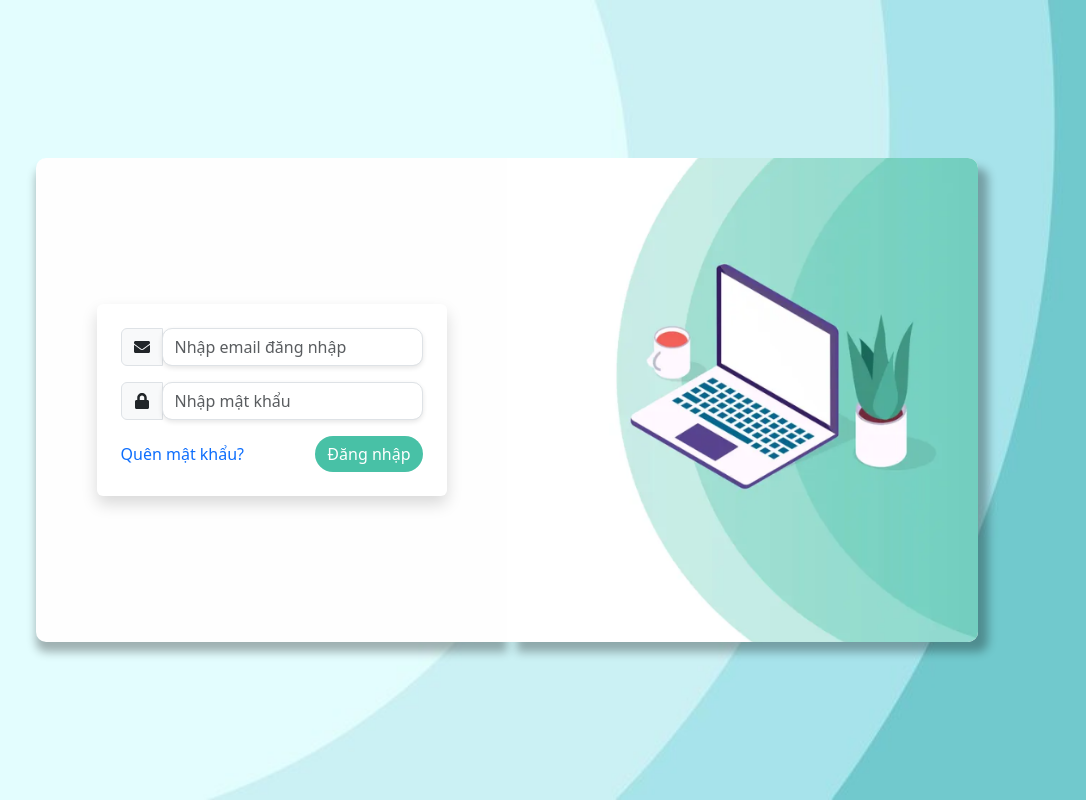
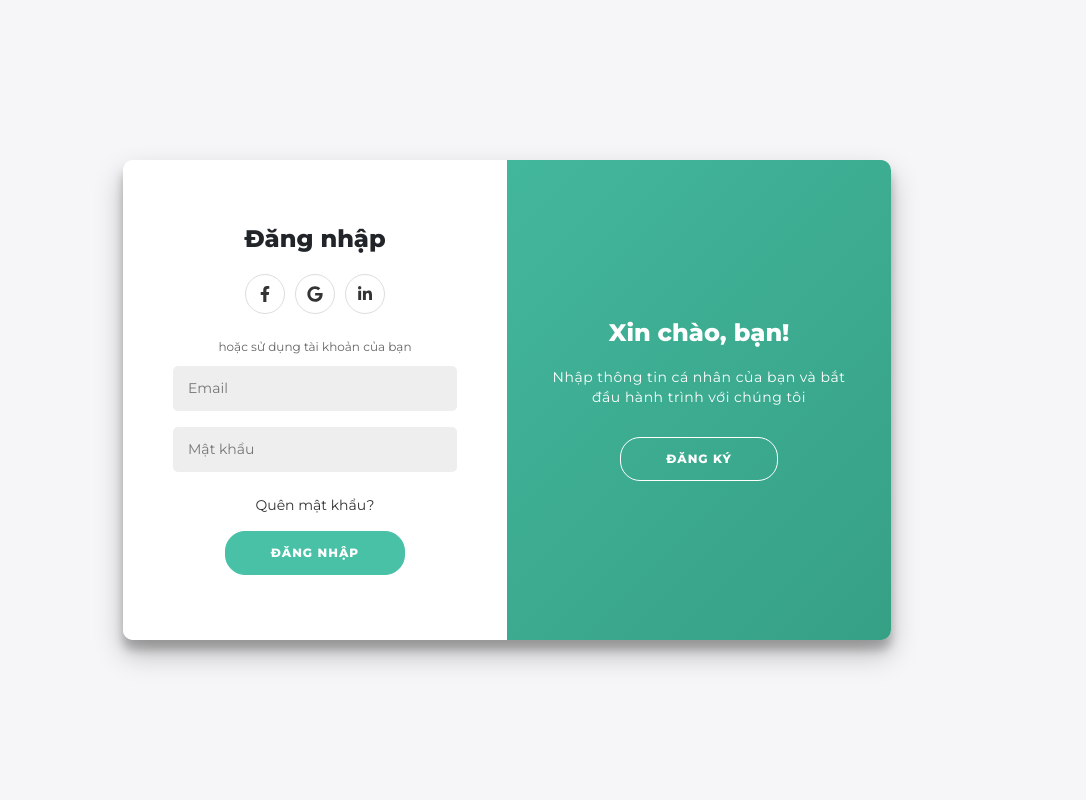
Before and after one commit to Tamnhhe/Warehouse-Management-System, a React (Create React App) app in the folder front-end/: page /login in a window 1280 px wide. Shown: the whole page, without its empty margins (133-1219 px from the left). Built offline with nearby package versions, Linux system fonts and the light colour scheme.

Commit message:
update fe login regis

```diff
--- a/front-end/src/Components/Login_Components/Login.js
+++ b/front-end/src/Components/Login_Components/Login.js
@@ -1,160 +1,428 @@
-// Nguyễn Đức Linh - HE170256 19/1/2025
 import React, { useState } from "react";
-import {
-  Container,
-  Row,
-  Col,
-  Form,
-  Button,
-  Alert,
-  InputGroup,
-} from "react-bootstrap";
-import { FaEnvelope, FaLock } from "react-icons/fa";
-import axios from "axios";
-import { useNavigate } from "react-router-dom";
+import { FaEnvelope, FaLock, FaFacebookF, FaGoogle, FaLinkedinIn } from "react-icons/fa";
 
 const Login = () => {
-  // Minh Phuong add navigate
-  const navigate = useNavigate();
   const [email, setEmail] = useState("");
   const [password, setPassword] = useState("");
   const [error, setError] = useState("");
   const [success, setSuccess] = useState(false);
+  const [isSignUp, setIsSignUp] = useState(false);
 
-  const handleSubmit = async (e) => {
-    e.preventDefault();
+  const handleSubmit = async () => {
     setError("");
     setSuccess(false);
 
+    if (!email || !password) {
+      setError("Vui lòng nhập đầy đủ thông tin!");
+      return;
+    }
+
     try {
+      // Simulate API call for demo
+      await new Promise(resolve => setTimeout(resolve, 1000));
+
+      // Replace with your actual API call
+      /*
       const response = await axios.post(
         "http://localhost:9999/authentication/login",
-        {
-          email,
-          password,
-        }
+        { email, password }
       );
       if (response.data) {
         const { token } = response.data;
-        localStorage.setItem("authToken", token);
+        // Note: localStorage not available in artifacts
+        // localStorage.setItem("authToken", token);
         setSuccess(true);
         setTimeout(() => navigate("/product"), 500);
       }
+      */
+
+      // Demo success
+      setSuccess(true);
+      setTimeout(() => {
+        console.log("Redirecting to product page...");
+      }, 500);
     } catch (err) {
-      setError(err.response?.data?.message || "Đăng nhập thất bại!");
+      setError("Đăng nhập thất bại!");
     }
   };
 
+  const toggleSignUp = () => {
+    setIsSignUp(!isSignUp);
+    setError("");
+    setSuccess(false);
+  };
+
   return (
-    <Container
-      fluid
-      className="vh-100 d-flex align-items-center justify-content-center"
-      style={{
-        background:
-          "url('/images/backgroundLogin.jpg') no-repeat center center / cover",
-      }}
-    >
-      <Row className="w-90 h-90">
-        <Col
-          md={6}
-          className="d-flex flex-column align-items-center justify-content-center p-4 h-95"
-          style={{
-            backgroundColor: "#FEFEFE",
-            boxShadow: "0px 10px 10px rgba(0,0,0,0.3)",
-            borderRadius: "10px 0 0 10px",
-          }}
-        >
-          <div
-            className="p-4 rounded shadow"
-            style={{
-              width: "100%",
-              maxWidth: "350px",
-              background: "#fff",
-              textAlign: "center",
-            }}
-          >
-            {error && <Alert variant="danger">{error}</Alert>}
-            {success && <Alert variant="success">Đăng nhập thành công!</Alert>}
-            <Form onSubmit={handleSubmit}>
-              <Form.Group className="mb-3">
-                <InputGroup>
-                  <InputGroup.Text>
-                    <FaEnvelope />
-                  </InputGroup.Text>
-                  <Form.Control
+    <div style={{
+      position: 'fixed',
+      top: 0,
+      left: 0,
+      width: '100vw',
+      height: '100vh',
+      display: 'flex',
+      alignItems: 'center',
+      justifyContent: 'center',
+      backgroundColor: '#f6f5f7',
+      fontFamily: 'Montserrat, sans-serif',
+      padding: '20px',
+      boxSizing: 'border-box'
+    }}>
+      <style jsx>{`
+        @import url('https://fonts.googleapis.com/css?family=Montserrat:400,800');
+
+        .login-container {
+          background-color: #fff;
+          border-radius: 10px;
+          box-shadow: 0 14px 28px rgba(0,0,0,0.25), 0 10px 10px rgba(0,0,0,0.22);
+          position: relative;
+          overflow: hidden;
+          width: 768px;
+          max-width: calc(100vw - 40px);
+          min-height: 480px;
+          max-height: calc(100vh - 40px);
+          font-family: 'Montserrat', sans-serif;
+        }
+
+        .form-container {
+          position: absolute;
+          top: 0;
+          height: 100%;
+          transition: all 0.6s ease-in-out;
+          display: flex;
+          align-items: center;
+          justify-content: center;
+          flex-direction: column;
+          padding: 0 50px;
+          text-align: center;
+        }
+
+        .sign-in-container {
+          left: 0;
+          width: 50%;
+          z-index: 2;
+          background-color: #FFFFFF;
+        }
+
+        .sign-up-container {
+          left: 0;
+          width: 50%;
+          opacity: 0;
+          z-index: 1;
+          background-color: #FFFFFF;
+        }
+
+        .login-container.right-panel-active .sign-in-container {
+          transform: translateX(100%);
+        }
+
+        .login-container.right-panel-active .sign-up-container {
+          transform: translateX(100%);
+          opacity: 1;
+          z-index: 5;
+          animation: show 0.6s;
+        }
+
+        @keyframes show {
+          0%, 49.99% {
+            opacity: 0;
+            z-index: 1;
+          }
+          50%, 100% {
+            opacity: 1;
+            z-index: 5;
+          }
+        }
+
+        .overlay-container {
+          position: absolute;
+          top: 0;
+          left: 50%;
+          width: 50%;
+          height: 100%;
+          overflow: hidden;
+          transition: transform 0.6s ease-in-out;
+          z-index: 100;
+        }
+
+        .login-container.right-panel-active .overlay-container {
+          transform: translateX(-100%);
+        }
+
+        .overlay {
+          background: #48C1A6;
+          background: linear-gradient(135deg, #48C1A6, #36A085);
+          background-repeat: no-repeat;
+          background-size: cover;
+          background-position: 0 0;
+          color: #FFFFFF;
+          position: relative;
+          left: -100%;
+          height: 100%;
+          width: 200%;
+          transform: translateX(0);
+          transition: transform 0.6s ease-in-out;
+        }
+
+        .login-container.right-panel-active .overlay {
+          transform: translateX(50%);
+        }
+
+        .overlay-panel {
+          position: absolute;
+          display: flex;
+          align-items: center;
+          justify-content: center;
+          flex-direction: column;
+          padding: 0 40px;
+          text-align: center;
+          top: 0;
+          height: 100%;
+          width: 50%;
+          transform: translateX(0);
+          transition: transform 0.6s ease-in-out;
+        }
+
+        .overlay-left {
+          transform: translateX(-20%);
+        }
+
+        .login-container.right-panel-active .overlay-left {
+          transform: translateX(0);
+        }
+
+        .overlay-right {
+          right: 0;
+          transform: translateX(0);
+        }
+
+        .login-container.right-panel-active .overlay-right {
+          transform: translateX(20%);
+        }
+
+        .social-container {
+          margin: 20px 0;
+        }
+
+        .social {
+          border: 1px solid #DDDDDD;
+          border-radius: 50%;
+          display: inline-flex;
+          justify-content: center;
+          align-items: center;
+          margin: 0 5px;
+          height: 40px;
+          width: 40px;
+          text-decoration: none;
+          color: #333;
+          transition: all 0.3s ease;
+        }
+
+        .social:hover {
+          background-color: #48C1A6;
+          color: white;
+          border-color: #48C1A6;
+        }
+
+        .form-input {
+          background-color: #eee;
+          border: none;
+          padding: 12px 15px;
+          margin: 8px 0;
+          width: 100%;
+          border-radius: 5px;
+          font-size: 14px;
+        }
+
+        .form-input:focus {
+          outline: none;
+          background-color: #ddd;
+        }
+
+        .btn-primary {
+          border-radius: 20px;
+          border: 1px solid #48C1A6;
+          background-color: #48C1A6;
+          color: #FFFFFF;
+          font-size: 12px;
+          font-weight: bold;
+          padding: 12px 45px;
+          letter-spacing: 1px;
+          text-transform: uppercase;
+          transition: transform 80ms ease-in;
+          cursor: pointer;
+        }
+
+        .btn-primary:active {
+          transform: scale(0.95);
+        }
+
+        .btn-primary:hover {
+          background-color: #36A085;
+          border-color: #36A085;
+        }
+
+        .btn-ghost {
+          background-color: transparent;
+          border: 1px solid #FFFFFF;
+          color: #FFFFFF;
+          border-radius: 20px;
+          font-size: 12px;
+          font-weight: bold;
+          padding: 12px 45px;
+          letter-spacing: 1px;
+          text-transform: uppercase;
+          transition: all 0.3s ease;
+          cursor: pointer;
+        }
+
+        .btn-ghost:hover {
+          background-color: #FFFFFF;
+          color: #48C1A6;
+        }
+
+        .forgot-password {
+          color: #333;
+          font-size: 14px;
+          text-decoration: none;
+          margin: 15px 0;
+        }
+
+        .forgot-password:hover {
+          color: #48C1A6;
+        }
+
+        .alert {
+          padding: 10px;
+          margin: 10px 0;
+          border-radius: 5px;
+          font-size: 14px;
+        }
+
+        .alert-danger {
+          background-color: #f8d7da;
+          color: #721c24;
+          border: 1px solid #f5c6cb;
+        }
+
+        .alert-success {
+          background-color: #d4edda;
+          color: #155724;
+          border: 1px solid #c3e6cb;
+        }
+
+        h1 {
+          font-weight: bold;
+          margin: 0;
+          font-size: 24px;
+        }
+
+        p {
+          font-size: 14px;
+          font-weight: 100;
+          line-height: 20px;
+          letter-spacing: 0.5px;
+          margin: 20px 0 30px;
+        }
+
+        span {
+          font-size: 12px;
+          color: #666;
+          margin: 10px 0;
+        }
+      `}</style>
+
+      <div className={`login-container ${isSignUp ? 'right-panel-active' : ''}`}>
+        {/* Sign In Form */}
+        <div className="form-container sign-in-container">
+          <div>
+            <h1>Đăng nhập</h1>
+            <div className="social-container">
+              <div className="social">
+                <FaFacebookF />
+              </div>
+              <div className="social">
+                <FaGoogle />
+              </div>
+              <div className="social">
+                <FaLinkedinIn />
+              </div>
+            </div>
+            <span>hoặc sử dụng tài khoản của bạn</span>
+
+            {error && <div className="alert alert-danger">{error}</div>}
+            {success && <div className="alert alert-success">Đăng nhập thành công!</div>}
+
+            <input
               type="email"
-                    placeholder="Nhập email đăng nhập"
+              placeholder="Email"
+              className="form-input"
               value={email}
               onChange={(e) => setEmail(e.target.value)}
               required
-                    style={{
-                      borderRadius: "10px",
-                      boxShadow: "0px 2px 5px rgba(0,0,0,0.1)",
-                    }}
             />
-                </InputGroup>
-              </Form.Group>
-
-              <Form.Group className="mb-3">
-                <InputGroup>
-                  <InputGroup.Text>
-                    <FaLock />
-                  </InputGroup.Text>
-                  <Form.Control
+            <input
               type="password"
-                    placeholder="Nhập mật khẩu"
+              placeholder="Mật khẩu"
+              className="form-input"
               value={password}
               onChange={(e) => setPassword(e.target.value)}
               required
-                    style={{
-                      borderRadius: "10px",
-                      boxShadow: "0px 2px 5px rgba(0,0,0,0.1)",
-                    }}
             />
-                </InputGroup>
-              </Form.Group>
+            <div className="forgot-password" style={{ cursor: 'pointer' }}>
+              Quên mật khẩu?
+            </div>
+            <button onClick={handleSubmit} className="btn-primary">
+              Đăng nhập
+            </button>
+          </div>
+        </div>
 
-              <div className="d-flex justify-content-between align-items-center">
-                <a
-                  href="/forgot-password"
-                  className="text-decoration-none text-primary"
-                >
-                  Quên mật khẩu?
-                </a>
-                <Button
-                  type="submit"
-                  style={{
-                    backgroundColor: "#48C1A6",
-                    border: "none",
-                    borderRadius: "20px",
-                  }}
-                >
+        {/* Sign Up Form */}
+        <div className="form-container sign-up-container">
+          <div>
+            <h1>Tạo tài khoản</h1>
+            <div className="social-container">
+              <div className="social">
+                <FaFacebookF />
+              </div>
+              <div className="social">
+                <FaGoogle />
+              </div>
+              <div className="social">
+                <FaLinkedinIn />
+              </div>
+            </div>
+            <span>hoặc sử dụng email để đăng ký</span>
+            <input type="text" placeholder="Tên" className="form-input" />
+            <input type="email" placeholder="Email" className="form-input" />
+            <input type="password" placeholder="Mật khẩu" className="form-input" />
+            <button type="button" className="btn-primary">
+              Đăng ký
+            </button>
+          </div>
+        </div>
+
+        {/* Overlay */}
+        <div className="overlay-container">
+          <div className="overlay">
+            <div className="overlay-panel overlay-left">
+              <h1>Chào mừng trở lại!</h1>
+              <p>Để giữ kết nối với chúng tôi, vui lòng đăng nhập bằng thông tin cá nhân của bạn</p>
+              <button className="btn-ghost" onClick={toggleSignUp}>
                 Đăng nhập
-                </Button>
-
+              </button>
             </div>
-            </Form>
+            <div className="overlay-panel overlay-right">
+              <h1>Xin chào, bạn!</h1>
+              <p>Nhập thông tin cá nhân của bạn và bắt đầu hành trình với chúng tôi</p>
+              <button className="btn-ghost" onClick={toggleSignUp}>
+                Đăng ký
+              </button>
             </div>
-        </Col>
-
-        <Col
-          md={6}
-          className="d-none d-md-block p-0"
-          style={{
-            backgroundColor: "#FEFEFE",
-            boxShadow: "10px 10px 10px rgba(0,0,0,0.3)",
-            borderRadius: "0 10px 10px 0",
-          }}
-        >
-          <img
-            src={"/images/login_image.png"}
-            alt="Login"
-            className="img-fluid w-100 h-100"
-            style={{ objectFit: "cover", borderRadius: "0 10px 10px 0" }}
-          />
-        </Col>
-      </Row>
-    </Container>
+          </div>
+        </div>
+      </div>
+    </div>
   );
 };
 
```
Lines whose indentation alone changed are shown as unchanged.
